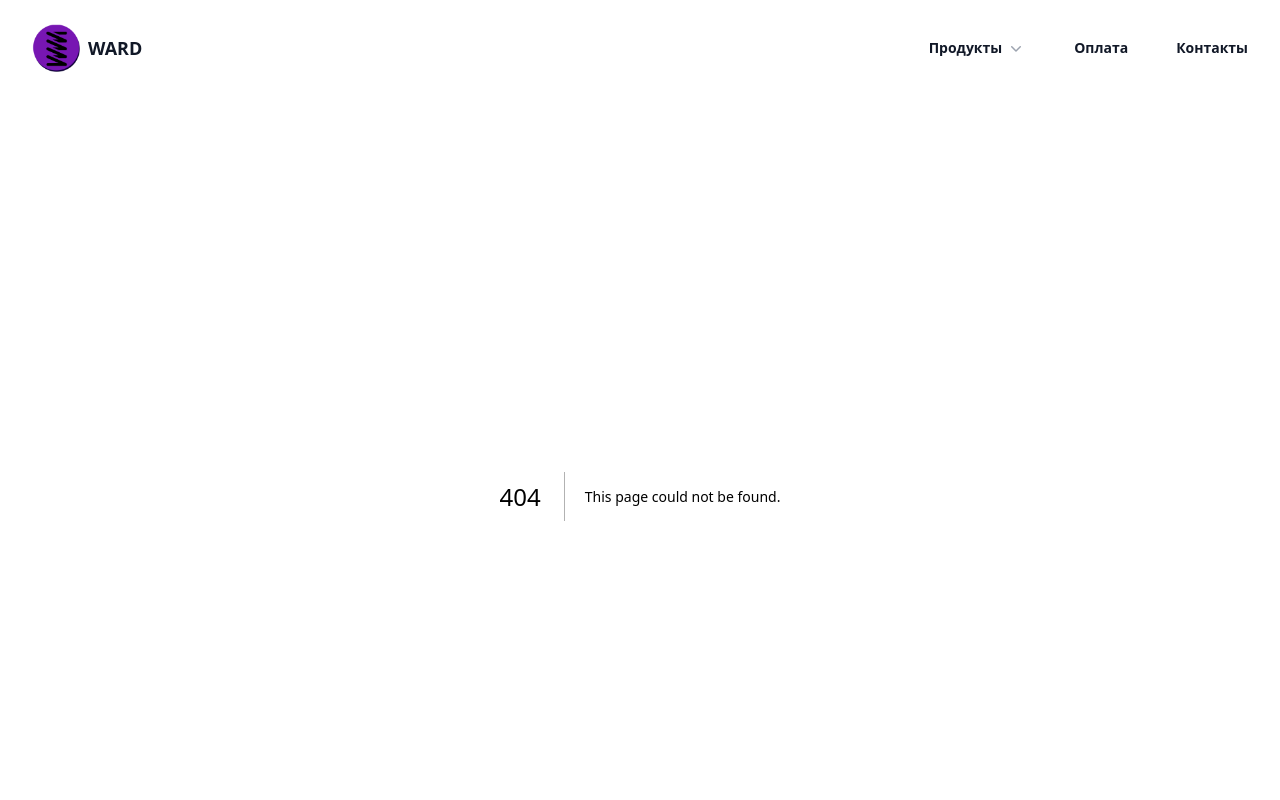
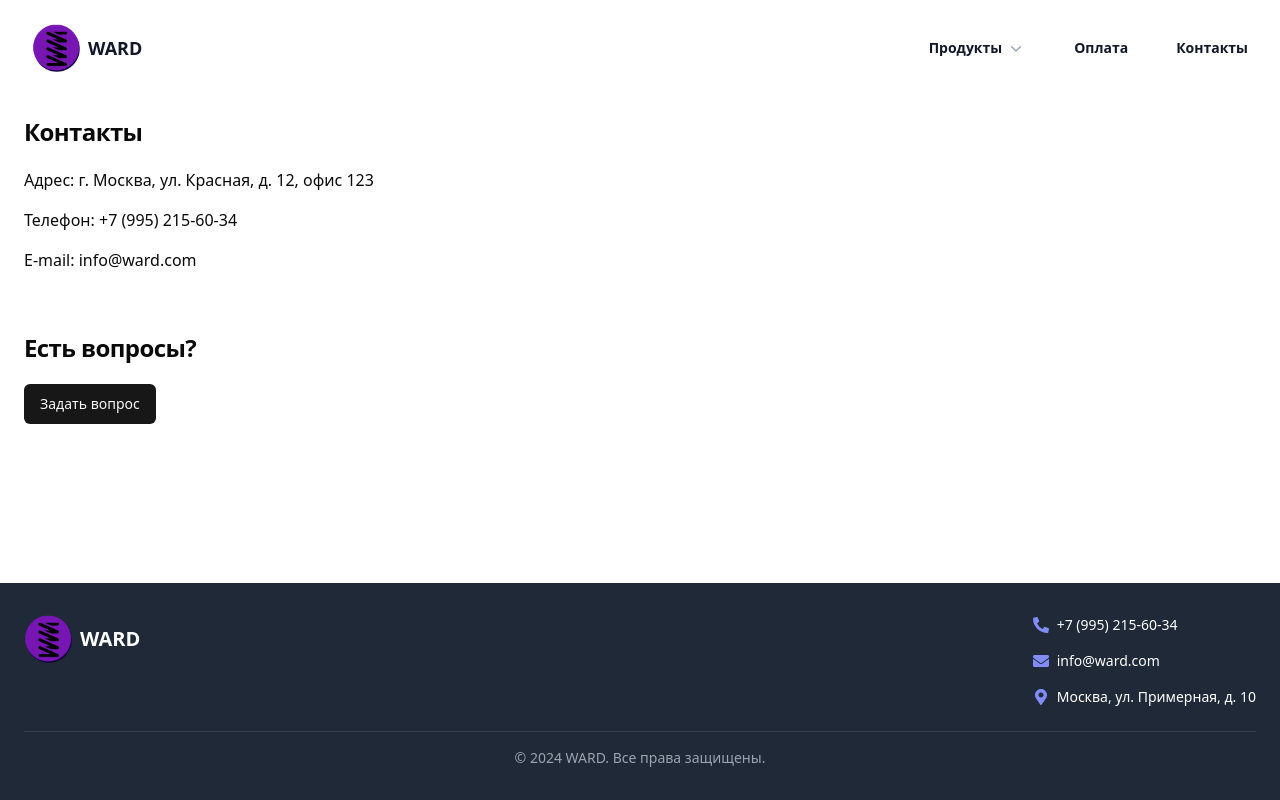
Before and after one commit to ward-CV/ward-web-frontend, a Next.js app: page /contacts in a window 1280 px wide. Before the commit this address had no page. Shown: the top 800 px of the page. Built offline with nearby package versions, Linux system fonts and the light colour scheme.

Commit message:
Contacts

```diff
--- a/app/components/header/header.tsx
+++ b/app/components/header/header.tsx
@@ -15,7 +15,7 @@ const Header = () => {
         aria-label="Global"
       >
         <div className="flex lg:flex-1 items-center">
-          <Link href="#" className="-m-1.5 p-1.5 flex items-center">
+          <Link href="/" className="-m-1.5 p-1.5 flex items-center">
             <Image
               className="h-12 w-auto"
               src="/logo.png"
@@ -93,7 +93,7 @@ const Header = () => {
                     </div>
                     <div className="flex-auto">
                       <Link
-                        href="#"
+                        href="/"
                         className="block font-semibold text-gray-900"
                       >
                         Комплекс по контролю пружин WARD
@@ -111,10 +111,13 @@ const Header = () => {
             )}
           </div>
 
-          <Link href="#" className="text-sm/6 font-semibold text-gray-900">
+          <Link href="/" className="text-sm/6 font-semibold text-gray-900">
             Оплата
           </Link>
-          <Link href="#" className="text-sm/6 font-semibold text-gray-900">
+          <Link
+            href="/contacts"
+            className="text-sm/6 font-semibold text-gray-900"
+          >
             Контакты
           </Link>
         </div>
@@ -126,7 +129,7 @@ const Header = () => {
           <div className="fixed inset-0 z-10 bg-black opacity-50"></div>
           <div className="fixed inset-y-0 right-0 z-20 w-full overflow-y-auto bg-white px-6 py-6 sm:max-w-sm sm:ring-1 sm:ring-gray-900/10">
             <div className="flex items-center justify-between">
-              <Link href="#" className="-m-1.5 p-1.5">
+              <Link href="/" className="-m-1.5 p-1.5">
                 <span className="sr-only">WARD</span>
                 <Image
                   className="h-8 w-auto"
@@ -162,19 +165,19 @@ const Header = () => {
               <div className="-my-6 divide-y divide-gray-500/10">
                 <div className="space-y-2 py-6">
                   <Link
-                    href="#"
+                    href="/"
                     className="-mx-3 block rounded-lg px-3 py-2 text-base/7 font-semibold text-gray-900 hover:bg-gray-50"
                   >
                     Продукты
                   </Link>
                   <Link
-                    href="#"
+                    href="/"
                     className="-mx-3 block rounded-lg px-3 py-2 text-base/7 font-semibold text-gray-900 hover:bg-gray-50"
                   >
                     Оплата
                   </Link>
                   <Link
-                    href="#"
+                    href="/contacts"
                     className="-mx-3 block rounded-lg px-3 py-2 text-base/7 font-semibold text-gray-900 hover:bg-gray-50"
                   >
                     Контакты
--- /dev/null
+++ b/app/components/info/contacts.tsx
@@ -0,0 +1,28 @@
+import { Card, CardContent, CardHeader, CardTitle } from "@/components/ui/card";
+import { Button } from "@/components/ui/button";
+
+export default function Contacts() {
+  return (
+    <>
+      <Card className="border-none shadow-none">
+        <CardHeader>
+          <CardTitle>Контакты</CardTitle>
+        </CardHeader>
+        <CardContent>
+          <p className="mb-4">Адрес: г. Москва, ул. Красная, д. 12, офис 123</p>
+          <p className="mb-4">Телефон: +7 (995) 215-60-34</p>
+          <p className="mb-4">E-mail: info@ward.com</p>
+        </CardContent>
+      </Card>
+
+      <Card className="border-none shadow-none">
+        <CardHeader>
+          <CardTitle>Есть вопросы?</CardTitle>
+        </CardHeader>
+        <CardContent>
+          <Button>Задать вопрос</Button>
+        </CardContent>
+      </Card>
+    </>
+  );
+}
--- /dev/null
+++ b/app/contacts/page.tsx
@@ -0,0 +1,9 @@
+import Contacts from "@/app/components/info/contacts";
+
+export default function ContactsPage() {
+  return (
+    <div className="max-w-7xl h-full mx-auto justify-start">
+      <Contacts />
+    </div>
+  );
+}
```
